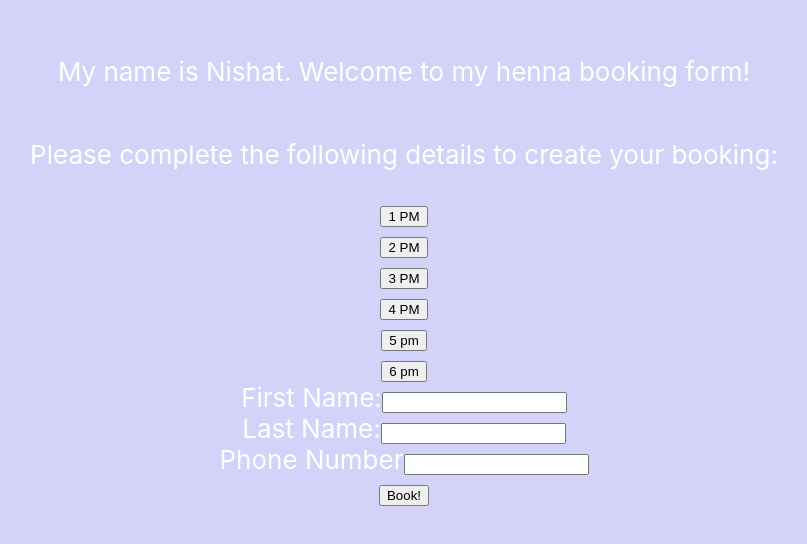
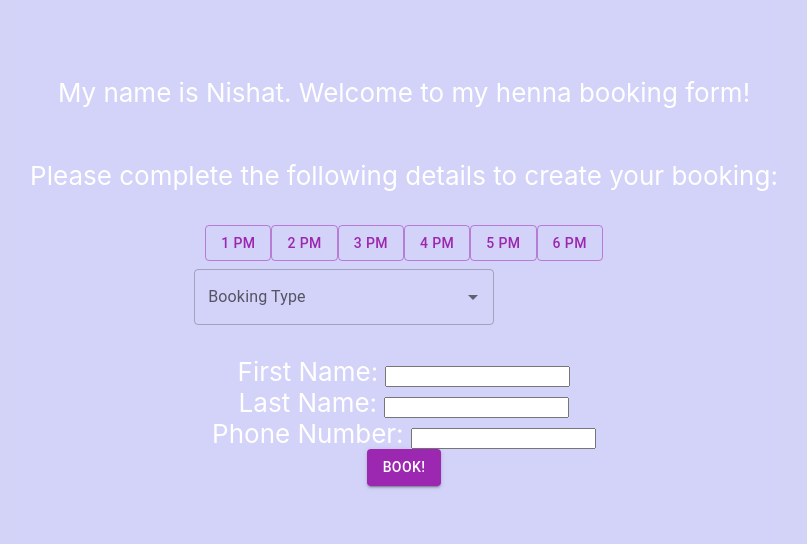
Before and after one commit to nsiahtkha20431/HennaBookingApp, a React (Create React App) app: page / in a window 1280 px wide. Shown: the part 132-676 px from the top of the page, without its empty margins (236-1043 px from the left). Built offline with nearby package versions, Linux system fonts and the light colour scheme.

Commit message:
Added a test for form submission and added material UI styling for buttons and dropdown autofill menu

```diff
--- a/public/index.html
+++ b/public/index.html
@@ -24,7 +24,7 @@
       work correctly both with client-side routing and a non-root public URL.
       Learn how to configure a non-root public URL by running `npm run build`.
     -->
-    <title>React App</title>
+    <title>Nishats Henna Booking Form</title>
   </head>
   <body>
     <noscript>You need to enable JavaScript to run this app.</noscript>
--- a/src/App.js
+++ b/src/App.js
@@ -1,6 +1,10 @@
 // import logo from './logo.svg';
 import './App.css';
 import React from 'react';
+import Button from '@mui/material/Button';
+import ButtonGroup from '@mui/material/Button';
+import Autocomplete from '@mui/material/Autocomplete';
+import TextField from '@mui/material/TextField';
 
 function App() {
   const initialFormData = Object.freeze({
@@ -20,30 +24,45 @@ function App() {
   };
 
   const handleSubmit = (event) => {
-    // console.log("Nishat");
-    console.log(event.target.username.value);
+    event.preventDefault();
+    console.log(event.target.fname.value);
+    console.log(event.target.lname.value);
+    console.log(event.target.phone.value);
+
   }
+
+  const choices = ['Bridal', 'Party', 'Bridal with party'];
 
   return (
     <div className="App">
       <header className="App-header">
         <p>My name is Nishat. Welcome to my henna booking form!</p>
         <p>Please complete the following details to create your booking: </p>
-        <form>
-          <button type="button">1 PM</button><br></br>
-          <button type="button">2 PM</button><br></br>
-          <button type="button">3 PM</button><br></br>
-          <button type="button">4 PM</button><br></br>
-          <button type="button">5 pm</button><br></br>
-          <button type="button">6 pm</button><br></br>
+        <form onSubmit={handleSubmit}>
+          <ButtonGroup size="large" aria-label="outlined primary button group" color="secondary" variant="text">
+            <Button type="button" variant="outlined" color="secondary">1 PM</Button>
+            <Button type="button" variant="outlined" color="secondary">2 PM</Button>
+            <Button type="button" variant="outlined" color="secondary">3 PM</Button>
+            <Button type="button" variant="outlined" color="secondary">4 PM</Button>
+            <Button type="button" variant="outlined" color="secondary">5 PM</Button>
+            <Button type="button" variant="outlined" color="secondary">6 PM</Button>
+          </ButtonGroup>
 
-          <label htmlFor="fname">First Name:</label>
+          <Autocomplete
+            disablePortal
+            id="combo-box-demo"
+            options={choices}
+            sx={{ width: 300 }}
+            renderInput={(params) => <TextField {...params} label="Booking Type" />}
+          />
+
+          <br></br><label>First Name: </label>
           <input type="text" name="fname" onChange={handleChange}></input><br></br>
-          <label htmlFor="lname">Last Name:</label>
+          <label>Last Name: </label>
           <input type="text" name="lname" onChange={handleChange}></input><br></br>
-          <label htmlFor="phone">Phone Number</label>
+          <label>Phone Number: </label>
           <input type="text" name="phone" onChange={handleChange}></input><br></br>
-          <button type="submit" onClick={handleSubmit}>Book!</button>
+          <Button variant="contained" color="secondary">Book!</Button>
         </form>
       </header>
     </div>
```
Also changed, not shown: package.json (+6 -2 lines), src/index.js (+12 -0 lines), src/setupTests.js (+29 -9 lines), 2 other files (tests, documents, lock files or other folders).
